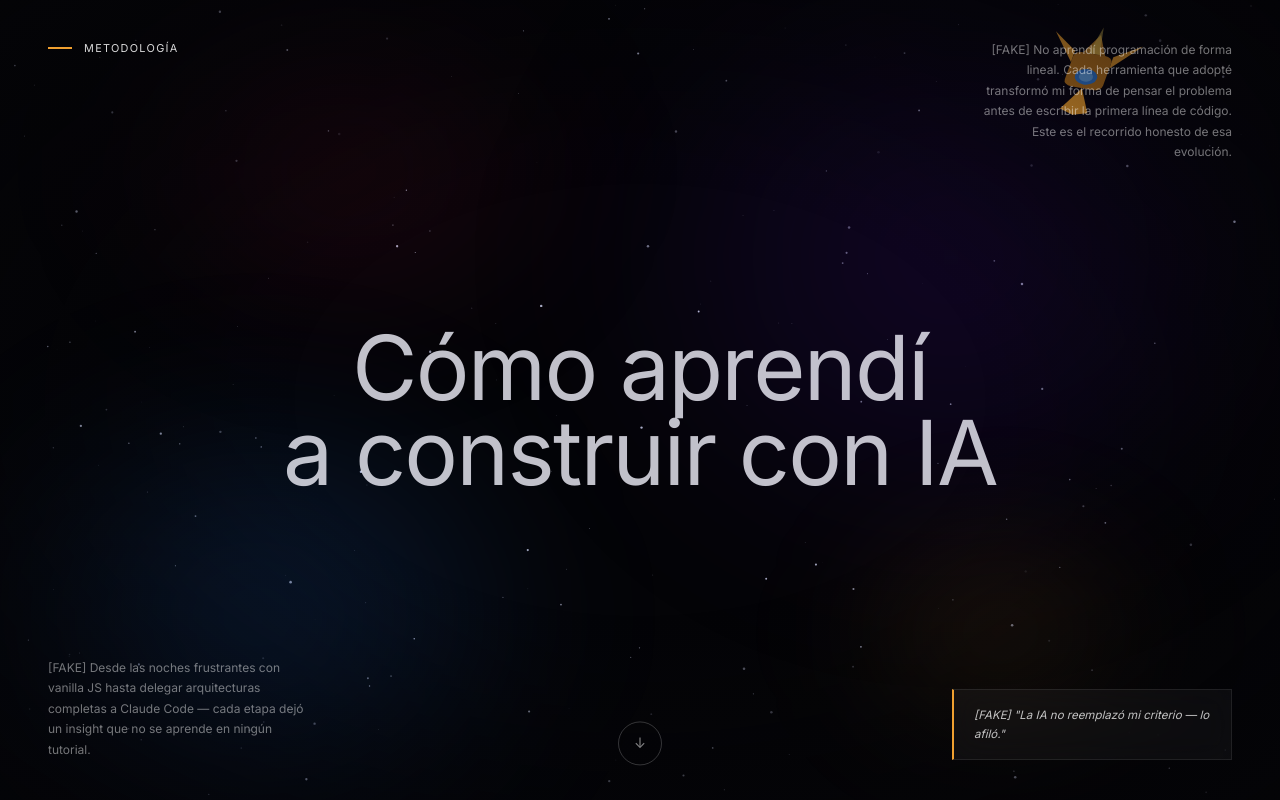
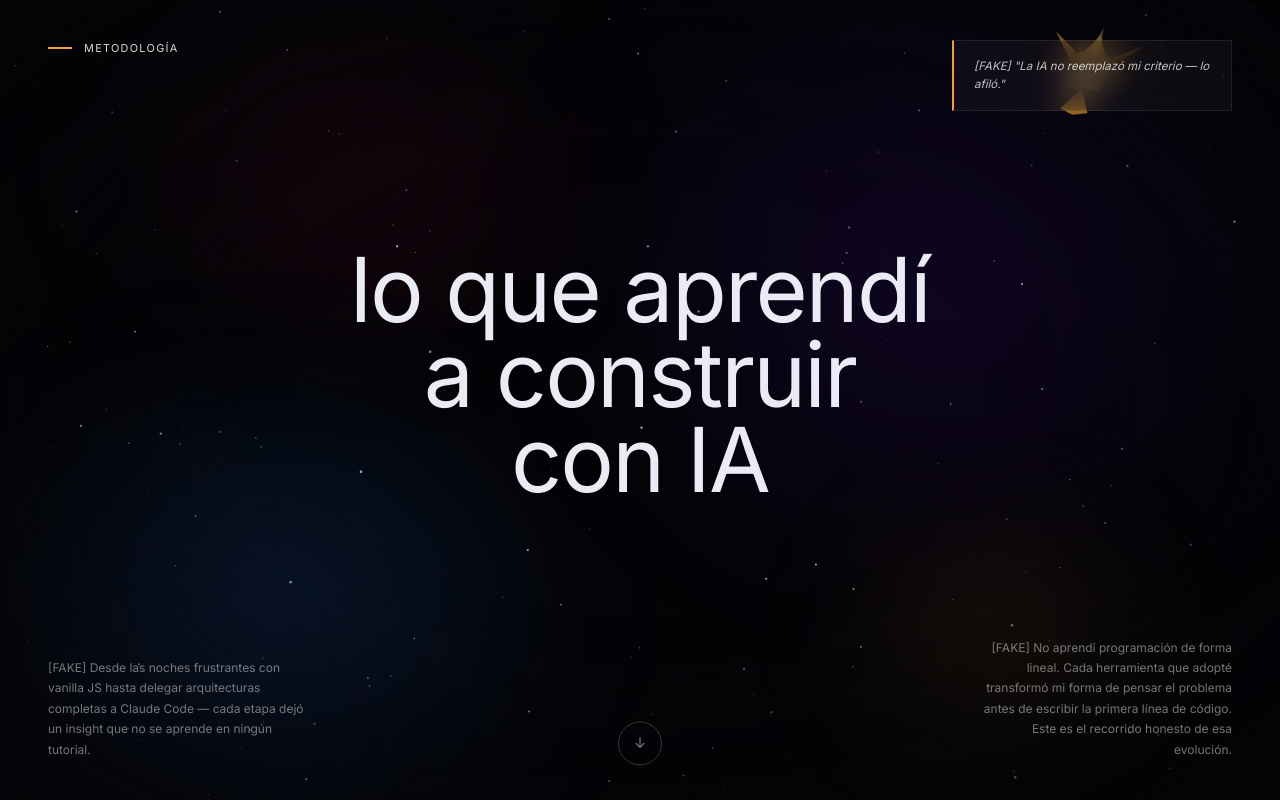
Before and after one commit to EdgarVMora/pro-personal-web, a React (Vite) app: page /methodology in a window 1280 px wide. Shown: the top 800 px of the page. Built offline with nearby package versions, Linux system fonts and the light colour scheme.

Commit message:
feat: replace SplitText with ScrambleText on intro title, fix dim color, reorder corner texts

```diff
--- a/src/pages/Methodology/sections/IntroSection.jsx
+++ b/src/pages/Methodology/sections/IntroSection.jsx
@@ -1,44 +1,45 @@
 import { useRef } from 'react'
 import { useGSAP } from '@gsap/react'
-import { gsap, ScrollTrigger, SplitText } from '../../../animations/gsap.config'
+import { gsap, ScrollTrigger } from '../../../animations/gsap.config'
 
 function IntroSection() {
   const sectionRef = useRef(null)
-  const titleRef = useRef(null)
+  const line1Ref = useRef(null)
+  const line2Ref = useRef(null)
+  const line3Ref = useRef(null)
 
   useGSAP(() => {
-    // Título — SplitText char por char con rotateX
-    SplitText.create(titleRef.current, {
-      type: 'chars',
-      onSplit(self) {
-        gsap.from(self.chars, {
-          opacity: 0,
-          y: 30,
-          rotateX: -60,
-          stagger: 0.03,
-          duration: 0.6,
-          ease: 'power3.out',
+    const tl = gsap.timeline({
       scrollTrigger: {
         trigger: sectionRef.current,
         start: 'top 75%',
       },
     })
-      },
-    })
+
+    // Título — ScrambleText línea por línea
+    const scrambleConfig = {
+      chars: 'ABCDEFGHIJKLMNOPQRSTUVWXYZ0123456789!@#$%',
+      revealDelay: 0.3,
+      speed: 0.4,
+      newClass: 'text-dim',
+    }
+    tl.to(line1Ref.current, { duration: 1.4, scrambleText: { ...scrambleConfig, text: 'lo que aprendí' } })
+    tl.to(line2Ref.current, { duration: 1.2, scrambleText: { ...scrambleConfig, text: 'a construir' } }, '-=0.8')
+    tl.to(line3Ref.current, { duration: 0.9, scrambleText: { ...scrambleConfig, text: 'con IA' } }, '-=0.7')
 
     // Resto de elementos
     const elements = sectionRef.current.querySelectorAll('.intro-anim')
-    gsap.from(elements, {
+    tl.from(
+      elements,
+      {
         opacity: 0,
         y: 30,
         duration: 0.7,
         stagger: 0.12,
         ease: 'power3.out',
-      scrollTrigger: {
-        trigger: sectionRef.current,
-        start: 'top 75%',
       },
-    })
+      '-=1.0'
+    )
 
     // Loop continuo de la flecha
     gsap.to('.intro-arrow', {
@@ -82,37 +83,43 @@ function IntroSection() {
           </span>
         </div>
 
-        {/* Esquina sup-der — párrafo principal */}
-        <p
+        {/* Esquina sup-der — frase destacada */}
+        <div
           className="intro-anim"
           style={{
-            fontFamily: 'var(--font-family-sans)',
-            fontSize: '0.75rem',
-            color: 'rgba(255,255,255,0.45)',
-            lineHeight: 1.7,
-            maxWidth: '260px',
-            textAlign: 'right',
-            margin: 0,
+            background: 'rgba(255,255,255,0.04)',
+            backdropFilter: 'blur(16px)',
+            WebkitBackdropFilter: 'blur(16px)',
+            border: '1px solid rgba(255,255,255,0.08)',
+            borderLeft: '2px solid #f0a030',
+            padding: '1rem 1.25rem',
+            maxWidth: '280px',
           }}
         >
+          <span style={{
+            fontFamily: 'var(--font-family-mono)',
+            fontSize: '0.72rem',
+            color: 'rgba(255,255,255,0.75)',
+            fontStyle: 'italic',
+            lineHeight: 1.6,
+            display: 'block',
+          }}>
             {/* TODO: contenido real */}
-          [FAKE] No aprendí programación de forma lineal. Cada herramienta que adopté
-          transformó mi forma de pensar el problema antes de escribir la primera línea de código.
-          Este es el recorrido honesto de esa evolución.
-        </p>
+            [FAKE] "La IA no reemplazó mi criterio — lo afiló."
+          </span>
+        </div>
 
       </div>
 
       {/* FILA 1 — título central */}
       <div style={{ display: 'flex', alignItems: 'center', justifyContent: 'center' }}>
-        <div style={{ perspective: '600px' }}>
         <h1
-            ref={titleRef}
+          className="intro-title"
           style={{
             fontFamily: 'var(--font-family-display)',
             fontSize: 'clamp(3rem, 7vw, 8.5rem)',
             fontWeight: 400,
-              color: 'rgba(235, 235, 245, 0.82)',
+            color: 'var(--color-foreground)',
             letterSpacing: '-0.02em',
             lineHeight: 0.95,
             textAlign: 'center',
@@ -120,10 +127,10 @@ function IntroSection() {
             margin: 0,
           }}
         >
-            <span style={{ display: 'block' }}>Cómo aprendí</span>
-            <span style={{ display: 'block' }}>a construir con IA</span>
+          <span ref={line1Ref} style={{ display: 'block' }}>{'\u00A0'}</span>
+          <span ref={line2Ref} style={{ display: 'block' }}>{'\u00A0'}</span>
+          <span ref={line3Ref} style={{ display: 'block' }}>{'\u00A0'}</span>
         </h1>
-        </div>
       </div>
 
       {/* FILA 2 — esquinas inferiores + flecha */}
@@ -175,31 +182,24 @@ function IntroSection() {
           </button>
         </div>
 
-        {/* Esquina inf-der — frase destacada */}
-        <div
+        {/* Esquina inf-der — párrafo principal */}
+        <p
           className="intro-anim"
           style={{
-            background: 'rgba(255,255,255,0.04)',
-            backdropFilter: 'blur(16px)',
-            WebkitBackdropFilter: 'blur(16px)',
-            border: '1px solid rgba(255,255,255,0.08)',
-            borderLeft: '2px solid #f0a030',
-            padding: '1rem 1.25rem',
-            maxWidth: '280px',
+            fontFamily: 'var(--font-family-sans)',
+            fontSize: '0.75rem',
+            color: 'rgba(255,255,255,0.45)',
+            lineHeight: 1.7,
+            maxWidth: '260px',
+            textAlign: 'right',
+            margin: 0,
           }}
         >
-          <span style={{
-            fontFamily: 'var(--font-family-mono)',
-            fontSize: '0.72rem',
-            color: 'rgba(255,255,255,0.75)',
-            fontStyle: 'italic',
-            lineHeight: 1.6,
-            display: 'block',
-          }}>
           {/* TODO: contenido real */}
-            [FAKE] "La IA no reemplazó mi criterio — lo afiló."
-          </span>
-        </div>
+          [FAKE] No aprendí programación de forma lineal. Cada herramienta que adopté
+          transformó mi forma de pensar el problema antes de escribir la primera línea de código.
+          Este es el recorrido honesto de esa evolución.
+        </p>
 
       </div>
 
--- a/src/styles/globals.css
+++ b/src/styles/globals.css
@@ -92,8 +92,9 @@
   }
 
   /* ScrambleText inyecta spans con .text-dim en los caracteres revelados.
-     Forzamos inherit para que el h1 del hero mantenga su color. */
-  .hero-name .text-dim {
+     Forzamos inherit para que el h1 mantenga su color. */
+  .hero-name .text-dim,
+  .intro-title .text-dim {
     color: inherit;
   }
 }
```
Lines whose indentation alone changed are shown as unchanged.
